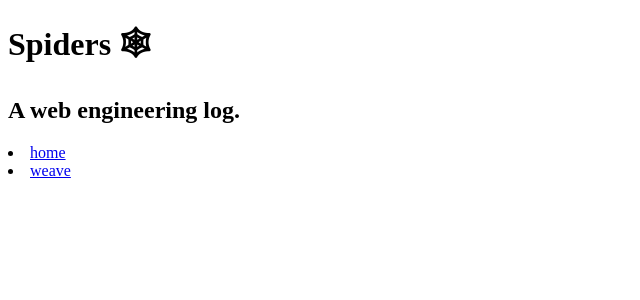
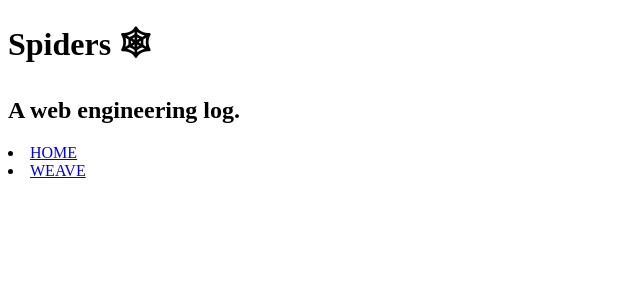
Before and after one commit to sidiousvic/spiders, a React app: page /spiders in a window 1280 px wide. Shown: the top 300 px of the page, without its empty margins (0-640 px from the left). Built offline with nearby package versions, Linux system fonts and the light colour scheme.

Commit message:
COPY UPD

```diff
--- a/src/components/Spiders/Spiders.tsx
+++ b/src/components/Spiders/Spiders.tsx
@@ -23,10 +23,10 @@ function Navbar() {
           <h1>Spiders 🕸</h1>
           <h2>A web engineering log.</h2>
           <li>
-            <Link to="/spiders">home</Link>
+            <Link to="/spiders">HOME</Link>
           </li>
           <li>
-            <Link to="/spiders/weave">weave</Link>
+            <Link to="/spiders/weave">WEAVE</Link>
           </li>
         </div>
       </Route>
```
